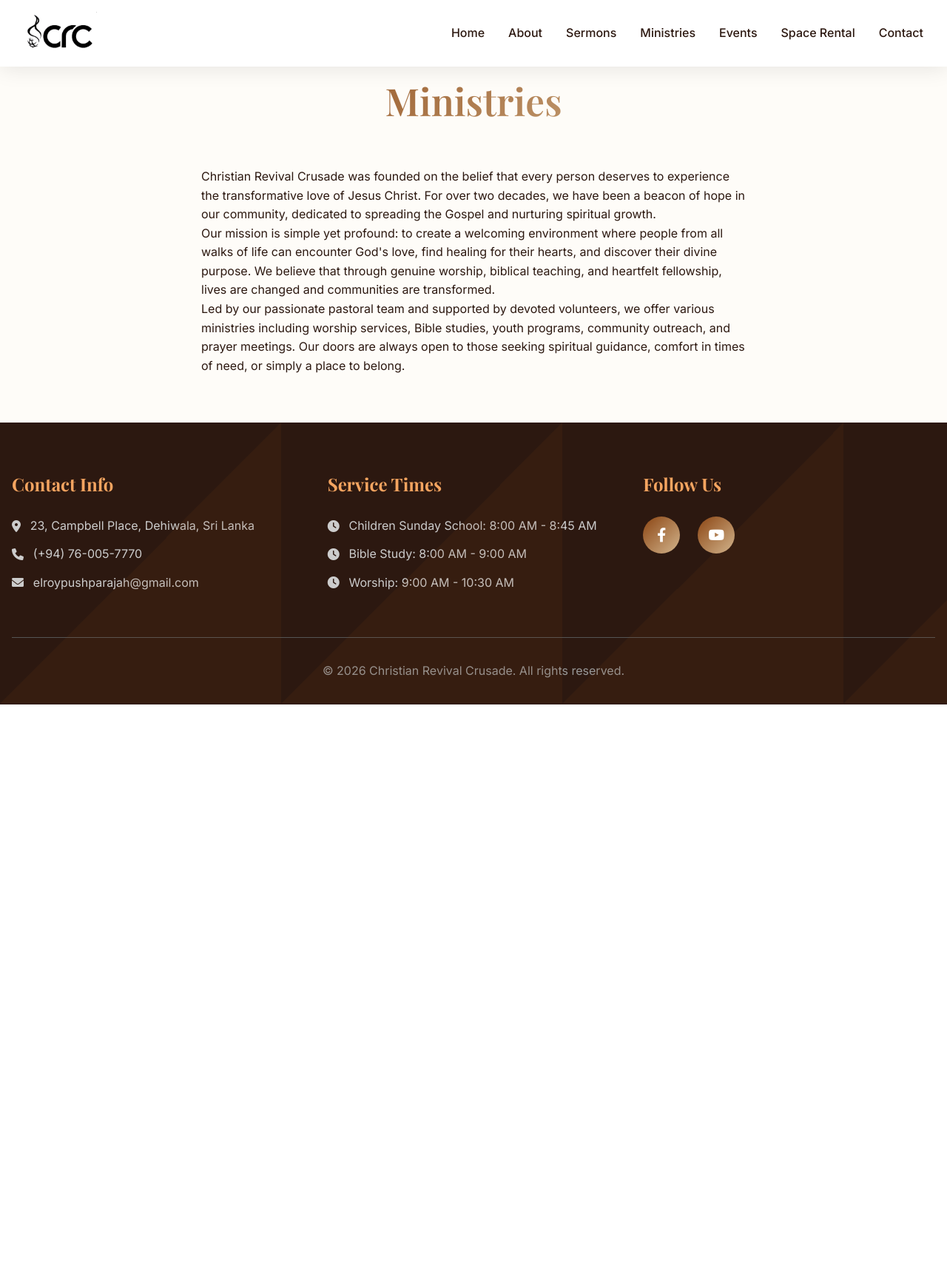
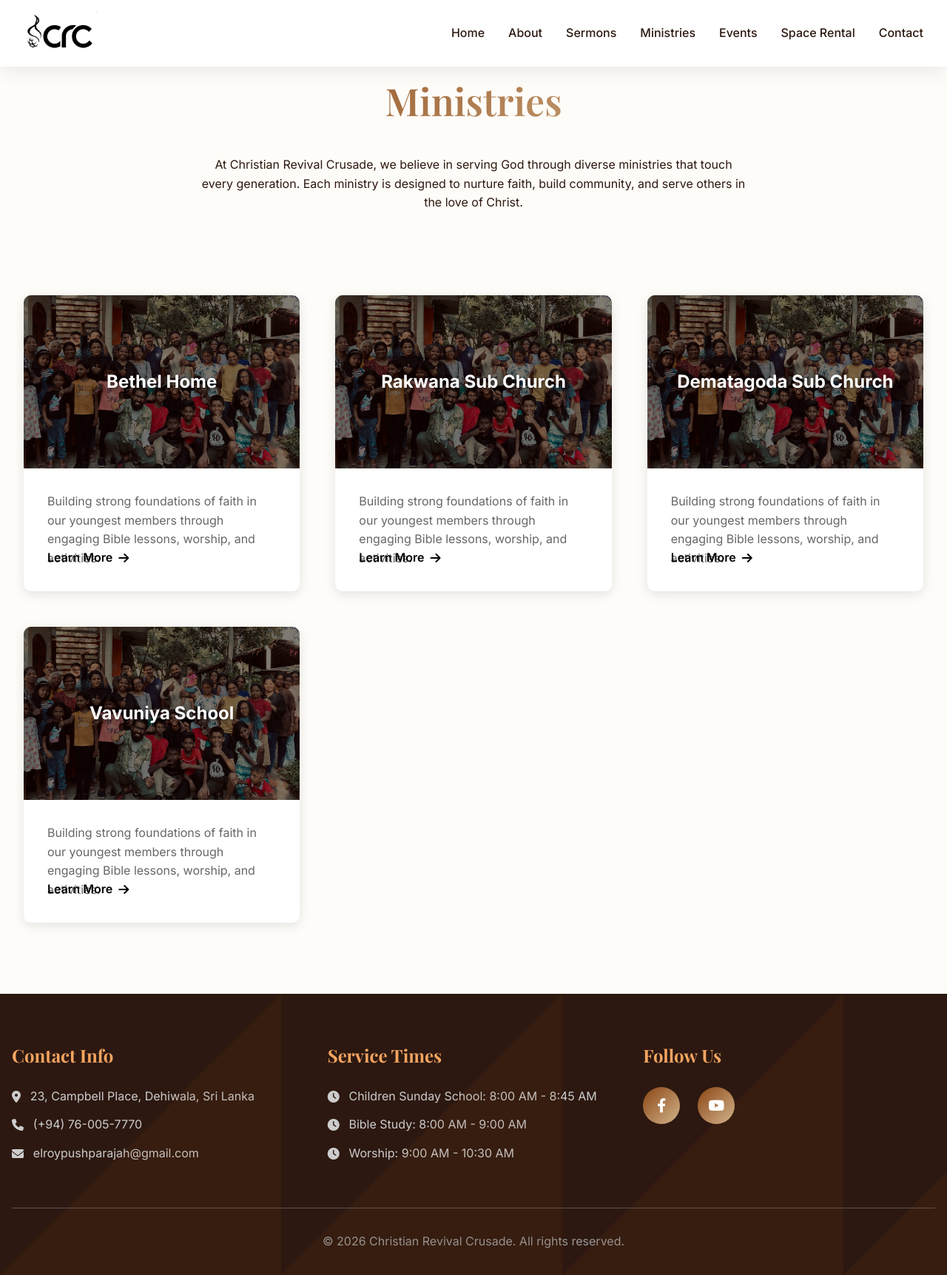
Before and after one commit to Elroyyy/CRC, a Flask app: page / in a window 1280 px wide, after a click on "Ministries". Shown: the whole page at 74% size. Before the commit the page ends 952 px from the top, so only its background shows below. Run offline with Flask 3, Linux system fonts and the light colour scheme.

Commit message:
Started Ministries Page and Styles

```diff
--- a/static/css/styles.css
+++ b/static/css/styles.css
@@ -472,6 +472,8 @@ a:focus {
     text-align: center;
     background: linear-gradient(rgba(0,0,0,0.4), rgba(0,0,0,0.4)),
                 url('/static/images/about.jpg') center/cover no-repeat;;
+    margin-bottom: 4rem;
+
 }
 
 .description h2 {
@@ -497,16 +499,19 @@ a:focus {
 .gallery-container {
     display: grid;
     grid-template-columns: repeat(auto-fit, minmax(300px, 1fr)); /* Two images side-by-side when space allows */
-    gap: 1.5rem;
+    gap: 4rem;
     padding: 1rem;
     max-width: 1200px; /* Limit max width for large screens */
     margin: 0 auto; /* Center the container */
+    margin-bottom: 4rem;
+
 }
 
 .gallery-item {
+
     position: relative;
     overflow: hidden;
-    border-radius: 15px;
+    border-radius: 5px;
     box-shadow: var(--shadow-medium);
     height: 400px; /* Fixed height for consistency */
 }
@@ -516,8 +521,9 @@ a:focus {
     height: 100%;
     object-fit: cover; /* Ensure images fill the container without distortion */
     display: block;
-    border-radius: 15px;
+    border-radius: 5px;
     transition: transform 0.5s ease;
+
 }
 
 .gallery-item img:hover {
@@ -847,6 +853,125 @@ a:focus {
     margin-left: 20px;
 }
 
+
+/*Ministries page*/
+.ministries-content {
+    max-width: 800px;
+    margin: 0 auto;
+    padding: 6rem 2rem 4rem;
+}
+
+.ministries-content h1 {
+    text-align: center;
+    font-family: 'Playfair Display', serif;
+    font-size: clamp(2.5rem, 4vw, 4rem);
+    font-weight: 600;
+    margin-bottom: 2rem;
+    background: var(--gradient-primary);
+    -webkit-background-clip: text;
+    -webkit-text-fill-color: transparent;
+    background-clip: text;
+}
+
+.ministries-content p {
+    text-align: center;
+    margin-bottom: 1rem;
+    max-width: 800px;
+    margin-left: auto;
+    margin-right: auto;
+}
+
+.ministries-grid {
+    display: grid;
+    grid-template-columns: repeat(3, 1fr);
+    gap: 3rem;
+    margin-bottom: 4rem;
+    padding: 2rem;
+}
+
+.ministry-card {
+    background: #fff;
+    border-radius: 10px;
+    overflow: hidden;
+    box-shadow: 0 4px 15px rgba(0,0,0,0.1);
+    transition: transform 0.3s ease;
+    cursor: pointer;
+    display: flex;
+    flex-direction: column;
+    height: 400px;
+
+}
+
+.ministry-card::before {
+    content: '';
+    position: absolute;
+    top: 0;
+    left: 0;
+    right: 0;
+    bottom: 0;
+    background: var(--gradient-primary);
+    opacity: 0;
+    transition: opacity 0.3s ease;
+    z-index: 1;
+}
+
+.ministry-card:hover::before {
+    opacity: 0.1;
+}
+
+.ministry-card:hover {
+    transform: translateY(-15px) scale(1.02);
+    box-shadow: var(--shadow-heavy);
+}
+
+.ministry-icon1 {
+    background-image: linear-gradient(rgba(0,0,0,0.5), rgba(0,0,0,0.5)), url('../images/gallery1.jpeg');
+    background-size: cover;
+    background-position: center;
+    height: 250px; /* Increased height for the image section */
+    display: flex;
+    align-items: center;
+    justify-content: center;
+    padding: 20px;
+    text-align: center;
+}
+
+.ministry-icon1 h3 {
+    color: #fff;
+    font-size: 1.5rem;
+    margin: 0;
+    text-shadow: 2px 2px 4px rgba(0,0,0,0.5);
+}
+
+.ministry-info {
+    padding: 2rem;
+    position: relative;
+    z-index: 2;
+}
+
+.ministry-info p {
+    color: var(--text-light);
+    line-height: 1.6;
+    margin-bottom: 1rem;
+    max-height: 60px;
+
+}
+
+.ministry-info .view-more {
+    color: var(--primary-color);
+    font-weight: 600;
+    text-decoration: none;
+    display: inline-flex;
+    align-items: center;
+    gap: 0.5rem;
+    transition: all 0.3s ease;
+    margin-top: auto; /* Push to bottom */
+
+}
+
+.ministry-info .view-more:hover {
+    gap: 1rem;
+}
 
 /* Events Page Styles */
 .events-page {
--- a/templates/index.html
+++ b/templates/index.html
@@ -138,7 +138,7 @@
                         <button type="submit" class="submit-btn">Send Message</button>
                     </form>
                     <div class="map-section slide-in-right">
-                        <iframe src="https://www.google.com/maps/embed?pb=!1m18!1m12!1m3!1d3961.418873258146!2d79.863!3d6.839!2m3!1f0!2f0!3f0!3m2!1i1024!2i768!4f13.1!3m3!1m2!1s0x3ae25b8f4c6b7c47%3A0x6b7e9f4a2c3d5e6!2sCampbell%20Pl%2C%20Dehiwala-Mount%20Lavinia%2C%20Sri%20Lanka!5e0!3m2!1sen!2sus!4v1634567891234" width="100%" height="300" style="border:0;" allowfullscreen="" loading="lazy" aria-label="Map showing church location"></iframe>
+                        <iframe src="https://www.google.com/maps/embed?pb=!1m18!1m12!1m3!1d7922.547464657554!2d79.85896028247733!3d6.857759096315313!2m3!1f0!2f0!3f0!3m2!1i1024!2i768!4f13.1!3m3!1m2!1s0x3ae25b46565a9d03%3A0x410578f022b3036d!2sChristian%20Revival%20Crusade%20Church!5e0!3m2!1sen!2slk!4v1760178256497!5m2!1sen!2slk" width="100%" height="300" style="border:0;" allowfullscreen="" loading="lazy" aria-label="Map showing church location"></iframe>
                         <div class="location-info">
                             <h3>Visit Us</h3>
                             <p><i class="fas fa-map-marker-alt"></i> 23, Campbell Place, Dehiwala, Sri Lanka</p>
@@ -172,11 +172,51 @@
     </div>
 
     <div id="ministries" class="page">
-            <div class="about-content">
+            <div class="ministries-content">
                 <h1>Ministries</h1>
-                <p class="fade-in delay-1">Christian Revival Crusade was founded on the belief that every person deserves to experience the transformative love of Jesus Christ. For over two decades, we have been a beacon of hope in our community, dedicated to spreading the Gospel and nurturing spiritual growth.</p>
-                <p class="fade-in delay-2">Our mission is simple yet profound: to create a welcoming environment where people from all walks of life can encounter God's love, find healing for their hearts, and discover their divine purpose. We believe that through genuine worship, biblical teaching, and heartfelt fellowship, lives are changed and communities are transformed.</p>
-                <p class="fade-in delay-3">Led by our passionate pastoral team and supported by devoted volunteers, we offer various ministries including worship services, Bible studies, youth programs, community outreach, and prayer meetings. Our doors are always open to those seeking spiritual guidance, comfort in times of need, or simply a place to belong.</p>
+                <p class="fade-in delay-1">At Christian Revival Crusade, we believe in serving God through diverse ministries that touch every generation. Each ministry is designed to nurture faith, build community, and serve others in the love of Christ.</p>
+            </div>
+            <div class="ministries-grid">
+                    <!-- Bethel Home -->
+                    <div class="ministry-card scale-in" onclick="openMinistry('children')">
+                        <div class="ministry-icon1">
+                            <h3>Bethel Home</h3>
+                        </div>
+                        <div class="ministry-info">
+                            <p>Building strong foundations of faith in our youngest members through engaging Bible lessons, worship, and activities.</p>
+                            <span class="view-more">Learn More <i class="fas fa-arrow-right"></i></span>
+                        </div>
+                    </div>
+                    <!-- Children's Ministry -->
+                    <div class="ministry-card scale-in" onclick="openMinistry('children')">
+                        <div class="ministry-icon1">
+                            <h3>Rakwana Sub Church</h3>
+                        </div>
+                        <div class="ministry-info">
+                            <p>Building strong foundations of faith in our youngest members through engaging Bible lessons, worship, and activities.</p>
+                            <span class="view-more">Learn More <i class="fas fa-arrow-right"></i></span>
+                        </div>
+                    </div>
+                    <!-- Children's Ministry -->
+                    <div class="ministry-card scale-in" onclick="openMinistry('children')">
+                        <div class="ministry-icon1">
+                            <h3>Dematagoda Sub Church</h3>
+                        </div>
+                        <div class="ministry-info">
+                            <p>Building strong foundations of faith in our youngest members through engaging Bible lessons, worship, and activities.</p>
+                            <span class="view-more">Learn More <i class="fas fa-arrow-right"></i></span>
+                        </div>
+                    </div>
+                    <!-- Children's Ministry -->
+                    <div class="ministry-card scale-in" onclick="openMinistry('children')">
+                        <div class="ministry-icon1">
+                            <h3>Vavuniya School</h3>
+                        </div>
+                        <div class="ministry-info">
+                            <p>Building strong foundations of faith in our youngest members through engaging Bible lessons, worship, and activities.</p>
+                            <span class="view-more">Learn More <i class="fas fa-arrow-right"></i></span>
+                        </div>
+                    </div>
             </div>
     </div>
 
```
Lines whose indentation alone changed are shown as unchanged.
